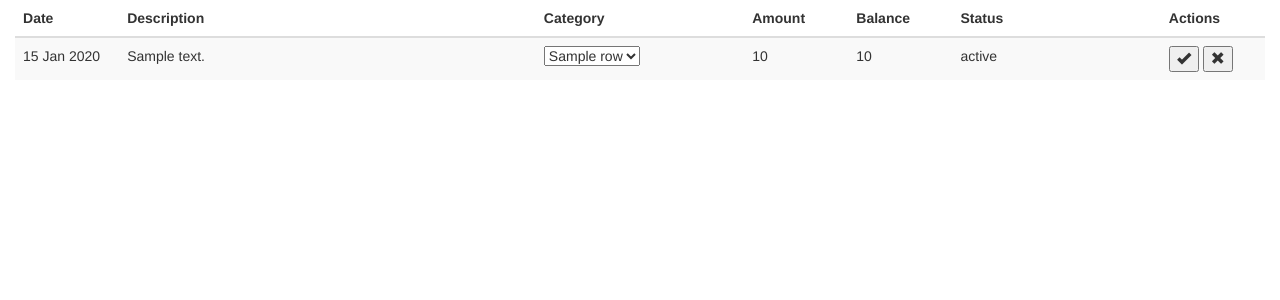
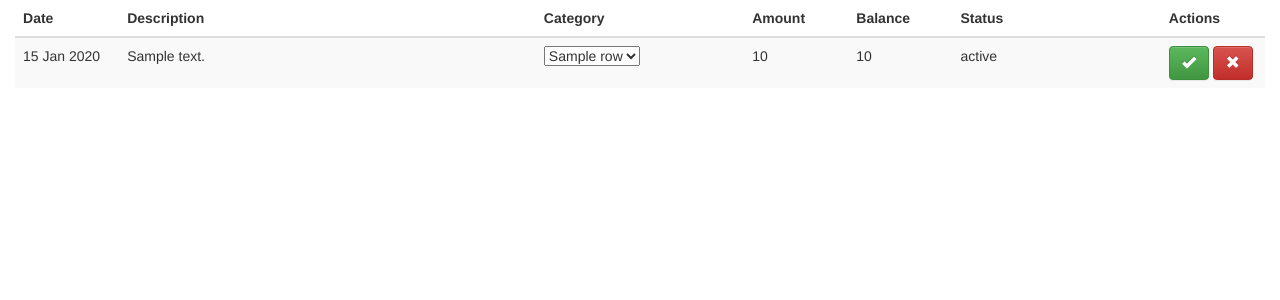
Before and after one commit to betweenbrain/Node-Bookkeeping, a Node project: template views/list.handlebars in a window 1280 px wide. Shown: the top 300 px of the page. Run offline with Node 20 templates, Linux system fonts and the light colour scheme; the template is opened without the code that fills it: most values are stand-ins (such as "Sample title", 1, 10 or a date in 2020); some libraries are stand-ins or nearby versions.

Commit message:
Colorize buttons

```diff
--- a/views/list.handlebars
+++ b/views/list.handlebars
@@ -31,10 +31,10 @@
                 <td class="col-md-1">{{balance}}</td>
                 <td class="col-md-2">{{status}}</td>
                 <td class="col-md-1">
-                    <button type="submit" name="action" value="update">
+                    <button class="btn btn-success" type="submit" name="action" value="update">
                         <span class="glyphicon glyphicon-ok"></span>
                     </button>
-                    <button type="submit" name="action" value="delete">
+                    <button class="btn btn-danger" type="submit" name="action" value="delete">
                         <span class="glyphicon glyphicon-remove"></span>
                     </button>
                 </td>
```
